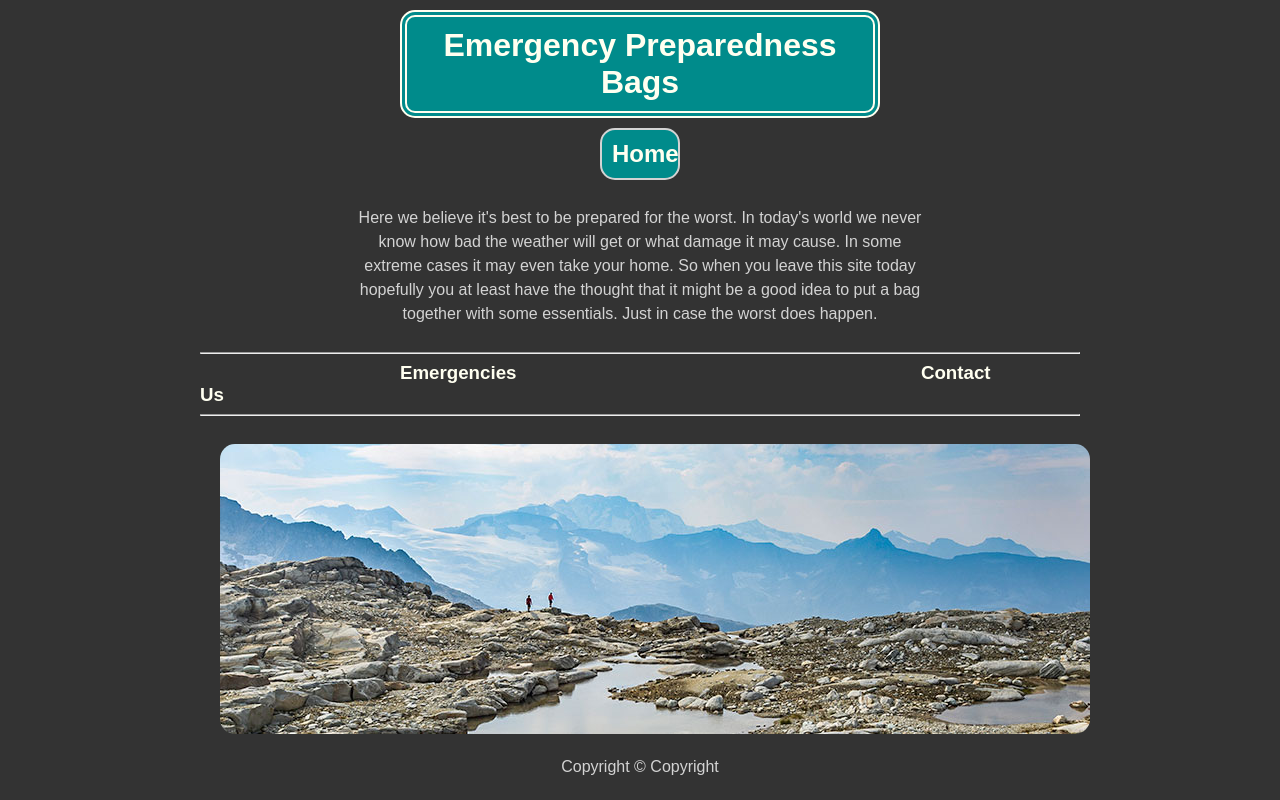
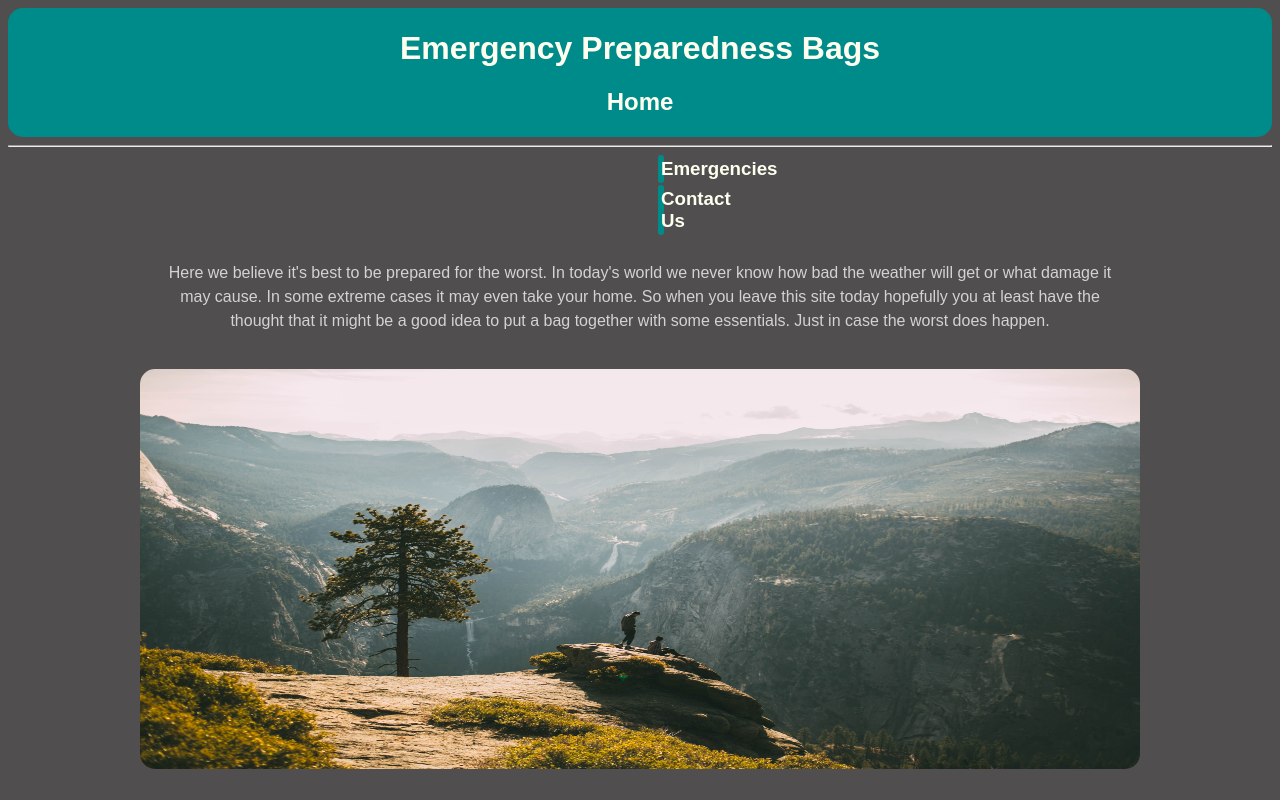
Before and after one commit to TDrake38/TDrake38.github.io, a plain HTML site: page index.html in a window 1280 px wide. Drawn offline with Linux system fonts and the light colour scheme.

Commit message:
added photos to folder, changed homepage pic, moved buttons

```diff
--- a/css/style.css
+++ b/css/style.css
@@ -1,27 +1,22 @@
 body{
     font-family: Arial, Helvetica, sans-serif;
-    margin: 10px 200px;
-    background-color: #333333;
+    background-color: #504e4e;
     color: #D3D3D3;
 
 
 }
+
+#title-background {
+    background-color: darkcyan;
+    padding: 0.5px 0px;
+    border-radius: 15px;
+}
 h1 {
     text-align: center;
-    background-color: darkcyan;
     color: ivory;
-    border: 7px double ivory;
-    padding: 10px 10px ;
-    margin: 10px 200px;
-    border-radius: 15px;
 
 }
 h2 { text-align: center;
-    border: 2px solid #D3D3D3;
-    padding: 10px 10px ;
-    border-radius: 15px;
-    margin: 10px 400px;
-    background-color: darkcyan;
     color:ivory;
 
 }
@@ -59,8 +54,8 @@ a:visited {
 }
 
 h3 {
-    display: inline;
-    margin: 0px 200px;
+    text-align: center;
+
 }
 
 .inventory {
@@ -72,7 +67,15 @@ h3 {
     background-color: darkcyan;
     color: ivory;
     border-radius: 7px;
-   margin-left: 500px;
+}
+
+.page-button {
+    background-color: darkcyan;
+    color: ivory;
+    border-radius: 7px;
+    margin: 2px 650px;
+    padding: 3px;
+
 }
 
 .button:hover {
@@ -93,11 +96,14 @@ h3 {
 .weather {
     border-radius: 15px;
     text-align: center;
-    margin: 20px;
+    margin: 10px;
+    width:1000px;
+    height:400px;
 }
 
 .my-form {
     padding: 20px;
+    text-align: center;
 }
 
 .my-form .formGroup {
@@ -113,9 +119,8 @@ h3 {
     padding: 8px;
     width: 50%;
     border-radius: 7px;
-    margin: 5px 250px;
+}
 
-}
 .my-form input[type="password"] {
     padding: 8px;
     width: 50%;
@@ -129,7 +134,6 @@ h3 {
     width: 50%;
     height: 100px;
     border-radius: 7px;
-    margin: 5px 250px;
 }
 
 .block {
--- a/index.html
+++ b/index.html
@@ -10,11 +10,22 @@
     </head>
 
 <body>
-    <h1 id="the-title">
-        Emergency Preparedness Bags
-    </h1>
+    <div id="title-background">
+        <h1 id="the-title">
+            Emergency Preparedness Bags
+        </h1>
+        <h2>
+            Home
+        </h2>
+    </div>
+    <hr>
 
-    <h2>Home</h2>
+    <div>
+        <h3 class="page-button"><a href="pages/emergencies.html">
+            Emergencies</a></h3>
+        <h3 class="page-button"><a href="pages/contact_us.html">
+            Contact Us</a></h3>
+     </div>
 
     <div>
         <p>
@@ -23,22 +34,14 @@
             good idea to put a bag together with some essentials. Just in case the worst does happen.
         </p>
     </div>
-    <hr>
-    <div>
-        <h3><a href="pages/emergencies.html">
-            Emergencies</a></h3>
 
-        <h3><a href="pages/contact_us.html">
-            Contact Us</a></h3>
-     </div>
-    <hr>
     <div style="text-align: center;">
-        <img src="images/hiking.jpg" alt="people hiking" class="weather">
+        <img src="images/bighike.jpg" alt="people hiking" class="weather">
     </div>
 
 </body>
 
 
-<footer style="text-align: center;">Copyright &#169 Copyright</footer>
+<footer style="text-align: center;"></footer>
 
 </html>
```
Also changed, not shown: pages/contact_us.html (+17 -14 lines), pages/emergencies.html (+13 -3 lines), pages/register.html (+0 -3 lines), images/bighike.jpg (added), 3 other files.
